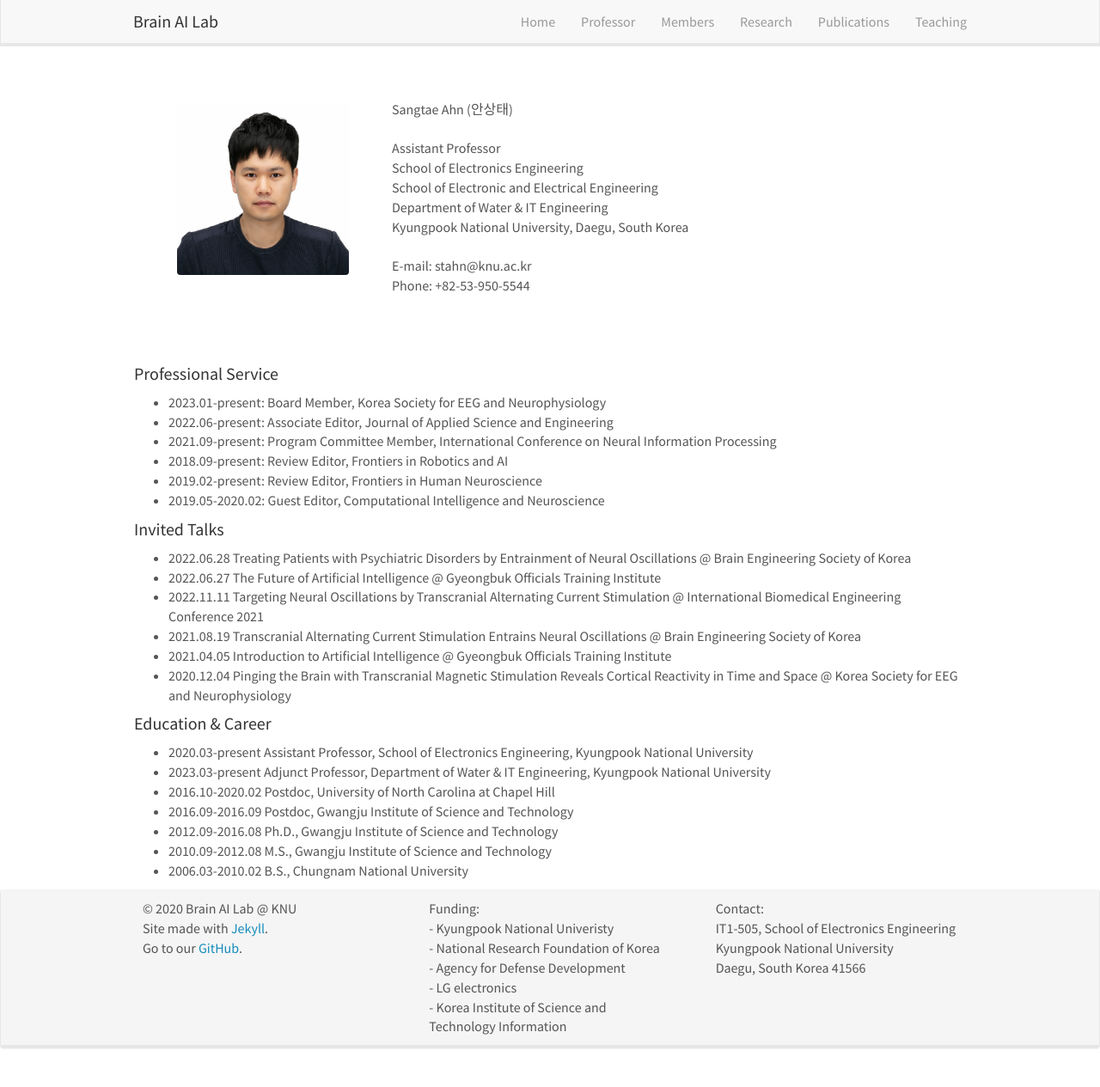
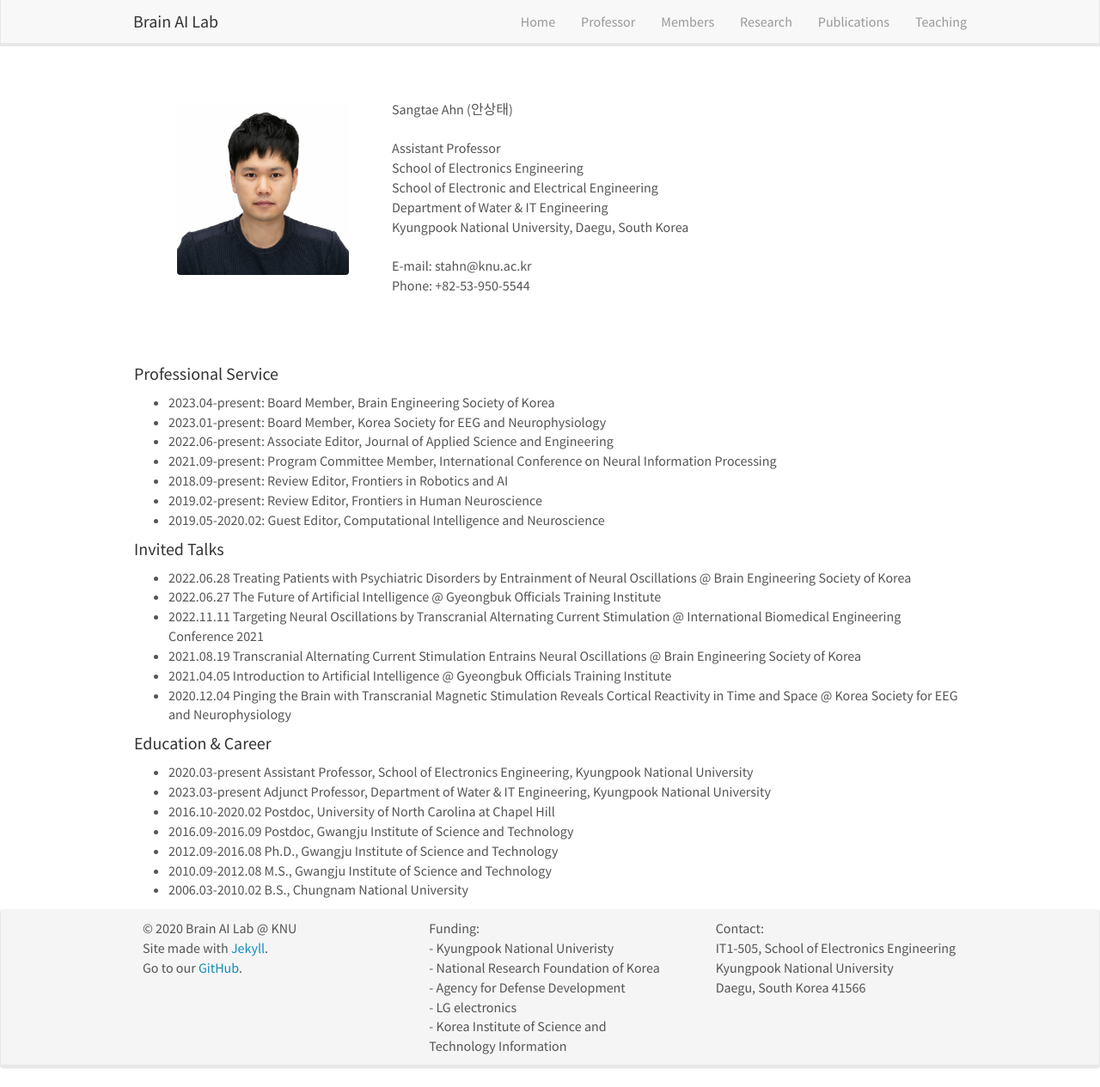
Before and after one commit to KNU-BrainAI/knu-brainai.github.io, a Jekyll site: the page built from _pages/professor.md, in a window 1280 px wide and 1265 px high. Shown: the whole window at 86% size. Built offline with Jekyll 4.4.1, drawn with Linux system fonts in a browser that asks for light colours; nearby versions of some CDN libraries.

Commit message:
Update professor.md

```diff
--- a/_pages/professor.md
+++ b/_pages/professor.md
@@ -20,6 +20,7 @@ Phone: +82-53-950-5544<br/><br/>
 <br/><br/>
 
 #### Professional Service
+- 2023.04-present: Board Member, Brain Engineering Society of Korea
 - 2023.01-present: Board Member, Korea Society for EEG and Neurophysiology
 - 2022.06-present: Associate Editor, Journal of Applied Science and Engineering
 - 2021.09-present: Program Committee Member, International Conference on Neural Information Processing
```
